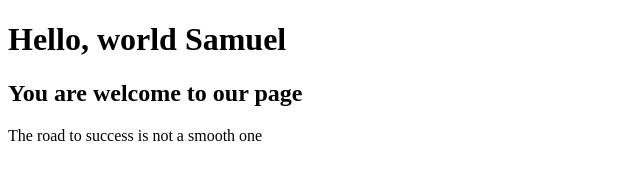
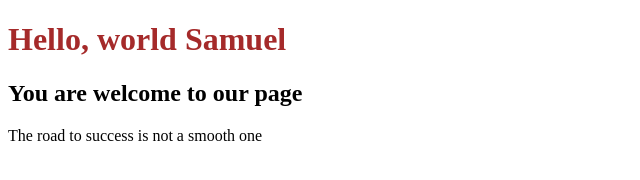
Before and after one commit to Alsamod/html, a plain HTML site: page index.html in a window 1280 px wide. Shown: the whole page, without its empty margins (0-640 px from the left). Drawn offline with Linux system fonts and the light colour scheme.

Commit message:
add color

```diff
--- a/index.html
+++ b/index.html
@@ -6,7 +6,7 @@
     <title>Introduction</title>
 </head>
 <body>
- <h1>Hello, world Samuel</h1>
+ <h1 style="color: brown">Hello, world Samuel</h1>
   <h2>You are welcome to our page</h2>
 
  <p>The road to success is not a smooth one</p>
```
